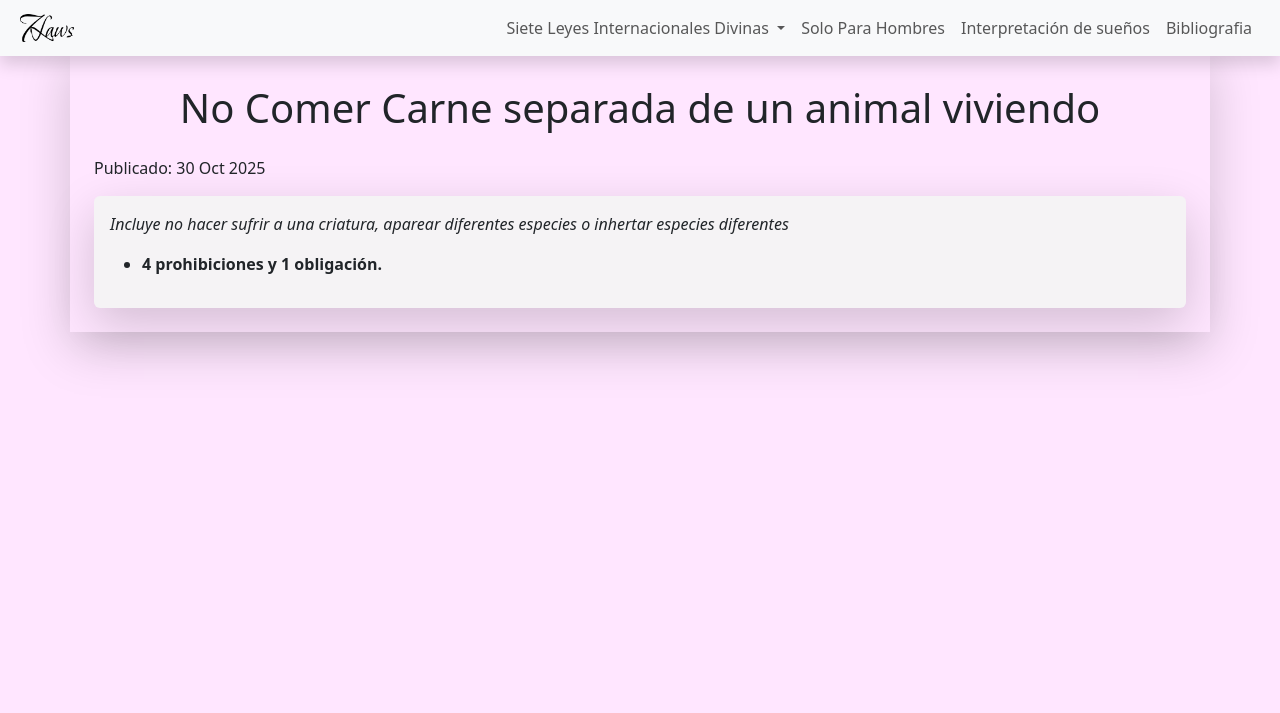
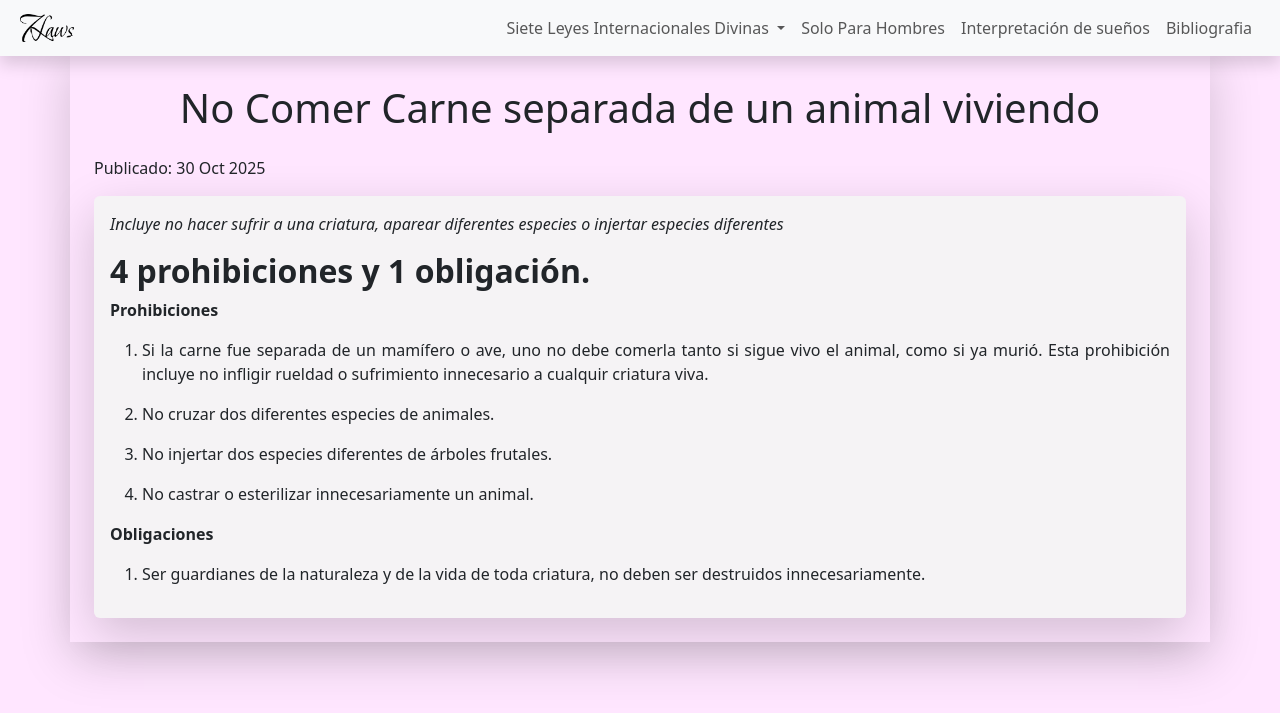
Before and after one commit to Stairwaycl/seven_laws, a Jekyll site: the page built from _posts/siete-leyes/2025-10-30-no-comer-carne-separada.md, in a window 1280 px wide. Shown: the top 713 px of the page. Built offline with Jekyll 4.4.1, drawn with Linux system fonts in a browser that asks for light colours; some web fonts are replaced.

Commit message:
add details in posts

```diff
--- a/_posts/siete-leyes/2025-10-30-no-comer-carne-separada.md
+++ b/_posts/siete-leyes/2025-10-30-no-comer-carne-separada.md
@@ -3,6 +3,20 @@ layout: post
 title: "No Comer Carne separada de un animal viviendo"
 category: siete-leyes
 ---
-_Incluye no hacer sufrir a una criatura, aparear diferentes especies o inhertar especies diferentes_
+_Incluye no hacer sufrir a una criatura, aparear diferentes especies o injertar especies diferentes_
 
-* **4 prohibiciones y 1 obligación.**
+## **4 prohibiciones y 1 obligación.**
+
+**Prohibiciones**
+
+1. Si la carne fue separada de un mamífero o ave, uno no debe comerla tanto si sigue vivo el animal, como si ya murió. Esta prohibición incluye  no infligir rueldad o sufrimiento innecesario a cualquir criatura viva.
+
+2. No cruzar dos diferentes especies de animales.
+
+3. No injertar dos especies diferentes de árboles frutales.
+
+4. No castrar o esterilizar innecesariamente un animal.
+
+**Obligaciones**
+
+1. Ser guardianes de la naturaleza y de la vida de toda criatura, no deben ser destruidos innecesariamente.
```
Also changed, not shown: _posts/dreams/2025-11-03-diccionario-sueños.md (+4 -0 lines).
